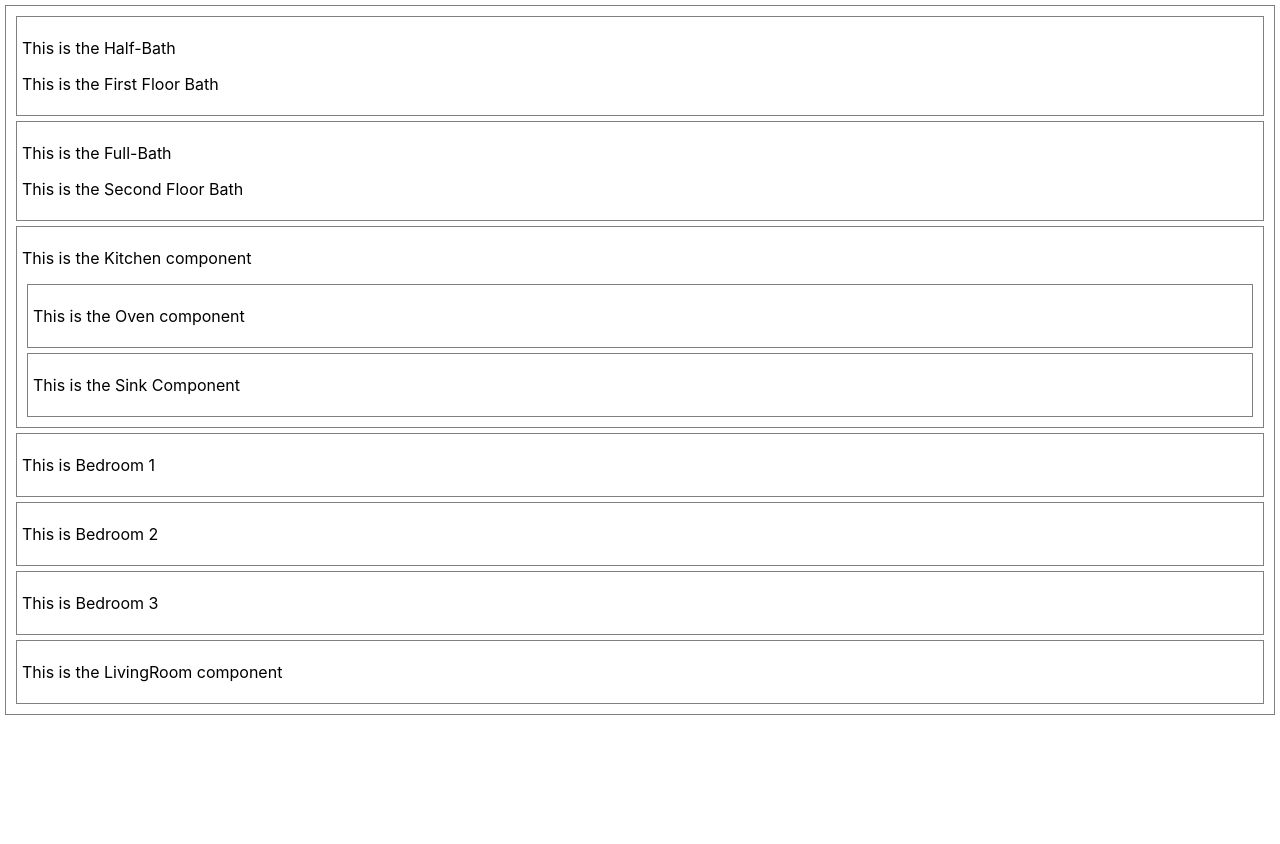
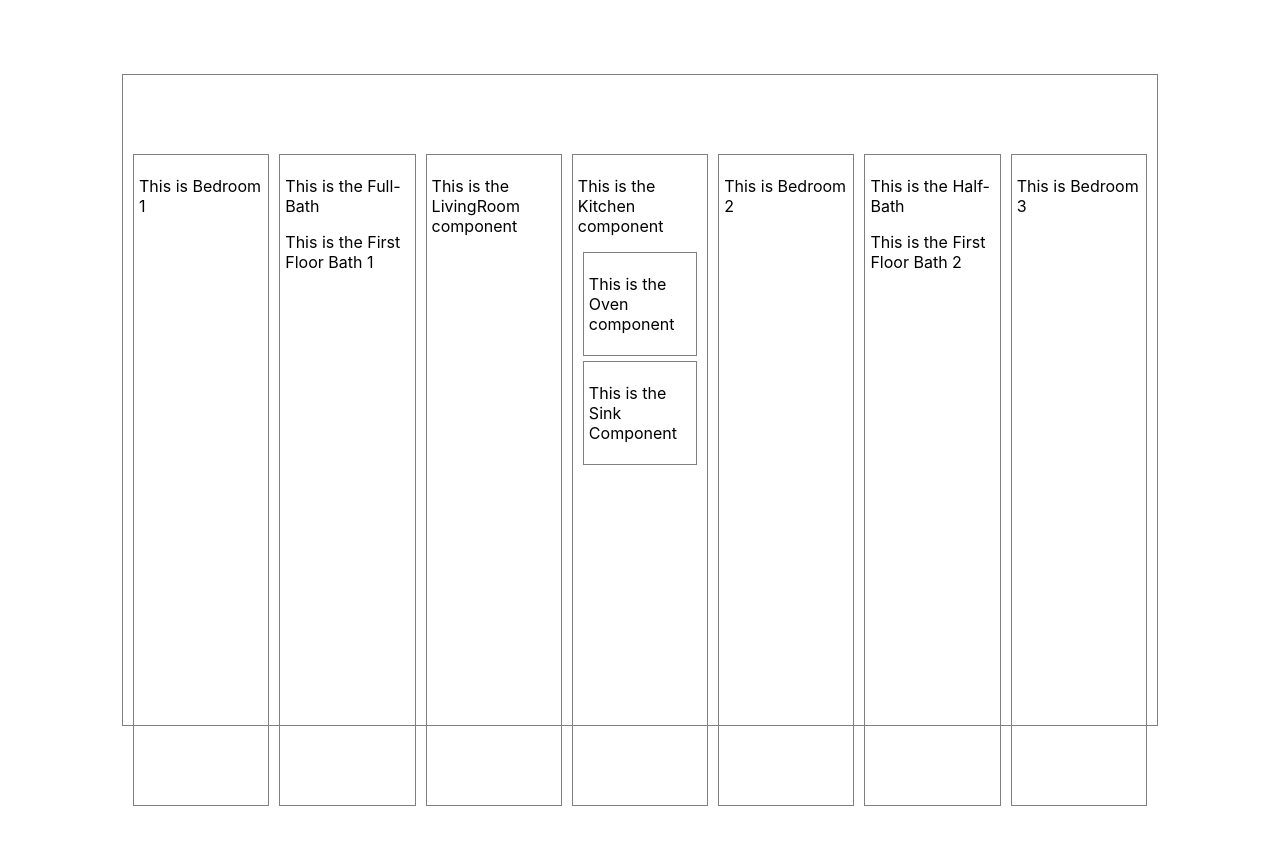
Before and after one commit to shakestuffup73/floorplan-lab, a React (Create React App) app: page / in a window 1280 px wide. Shown: the top 844 px of the page. Before the commit the page ends 800 px from the top, so only its background shows below. Built offline with nearby package versions, Linux system fonts and the light colour scheme.

Commit message:
add basic css

```diff
--- a/src/App.css
+++ b/src/App.css
@@ -3,3 +3,16 @@ div {
   margin: 5px;
   padding: 5px;
 }
+
+body {
+  display: flex;
+  justify-content: center;
+  align-items: center;
+  min-height: 100vh;
+  margin: 0;
+}
+
+body > div {
+  width: 80%;
+  height: 80vh;
+}
--- a/src/App.js
+++ b/src/App.js
@@ -7,13 +7,15 @@ import LivingRoom from './LivingRoom';
 function App() {
   return (
     <>
-      <Bath bathSize={'Half-Bath'} bathFloor={'First Floor Bath'}/>
-      <Bath bathSize={'Full-Bath'} bathFloor={'Second Floor Bath'}/>
+    <body>
+      <Bedroom bedNum={1}/>
+      <Bath bathSize={'Full-Bath'} bathFloor={'First Floor Bath 1'}/>
+      <LivingRoom />
       <Kitchen />
-      <Bedroom bedNum={1}/>
       <Bedroom bedNum={2}/>
+      <Bath bathSize={'Half-Bath'} bathFloor={'First Floor Bath 2'}/>
       <Bedroom bedNum={3}/>
-      <LivingRoom />
+    </body>
     </>
   );
 }
--- a/src/Bath.jsx
+++ b/src/Bath.jsx
@@ -1,7 +1,7 @@
 const Bath = (props) => {
   return (
     <>
-    <div>
+    <div className="bathroom" id={`bath-${props.bathSize}`}>
       <p> This is the {props.bathSize}</p>
       <p> This is the {props.bathFloor}</p>
     </div>
--- a/src/Bedroom.jsx
+++ b/src/Bedroom.jsx
@@ -1,7 +1,7 @@
 const Bedroom = (props) => {
   return (
     <>
-    <div>
+    <div className="bedroom" id={`bed-${props.bedNum}`}>
       <p>This is Bedroom {props.bedNum}</p>
     </div>
     </>
--- a/src/Kitchen.jsx
+++ b/src/Kitchen.jsx
@@ -4,7 +4,7 @@ import Sink from "./Sink";
 const Kitchen = (props) => {
   return (
     <>
-    <div>
+    <div id="kitchen">
       <p>This is the Kitchen component</p>
       <Oven />
       <Sink />
--- a/src/LivingRoom.jsx
+++ b/src/LivingRoom.jsx
@@ -1,7 +1,7 @@
 const LivingRoom = (props) => {
   return (
     <>
-    <div>
+    <div id="livingRoom">
       <p>This is the LivingRoom component</p>
     </div>
     </>
--- a/src/Oven.jsx
+++ b/src/Oven.jsx
@@ -1,7 +1,7 @@
 const Oven = (props) => {
   return (
     <>
-      <div>
+      <div class="stacked" id="oven">
         <p> This is the Oven component </p>
       </div>
     </>
--- a/src/Sink.jsx
+++ b/src/Sink.jsx
@@ -1,7 +1,7 @@
 const Sink = (props) => {
   return (
     <>
-      <div>
+      <div class="stacked" id="sink">
         <p>This is the Sink Component</p>
       </div>
     </>
```
